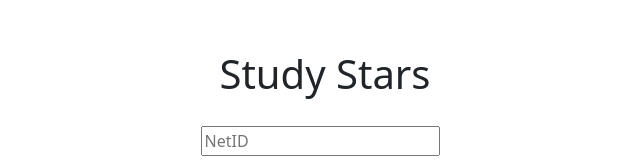
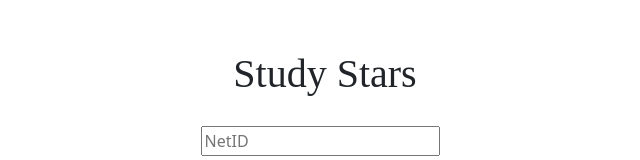
Before and after one commit to tobyestipona/StudyStars, a React (Vite) app: page / in a window 1280 px wide. Shown: the top 160 px of the page, without its empty margins (315-955 px from the left). Built offline with nearby package versions, Linux system fonts and the light colour scheme.

Commit message:
font change

```diff
--- a/src/App.css
+++ b/src/App.css
@@ -0,0 +1,10 @@
+body,
+p,
+h1,
+h2,
+h3,
+h4,
+h5,
+h6 {
+    font-family: 'EB Garamond', serif;
+}
--- a/src/App.tsx
+++ b/src/App.tsx
@@ -1,3 +1,4 @@
+import './App.css';
 import { BrowserRouter as Router, Routes, Route } from "react-router-dom";
 import Login from "./components/Login";
 import Question1 from "./components/Question1";
```
